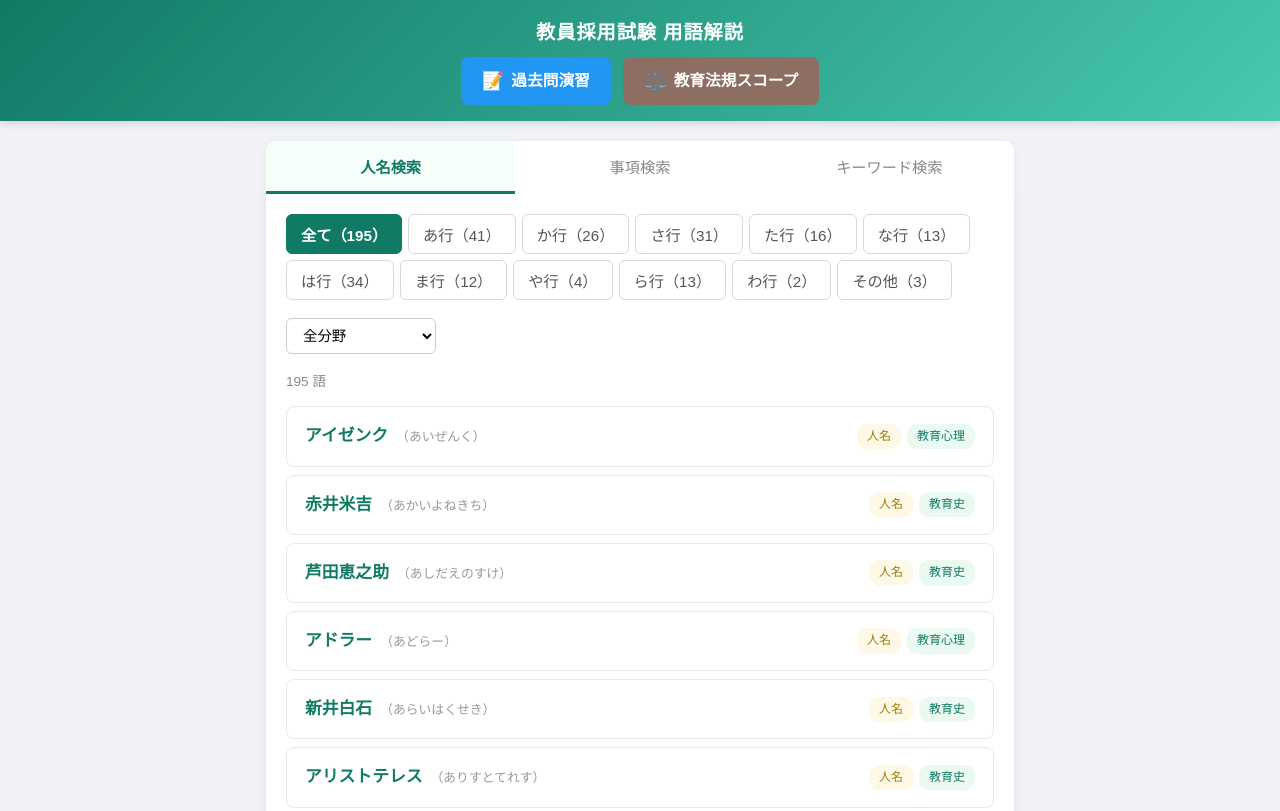
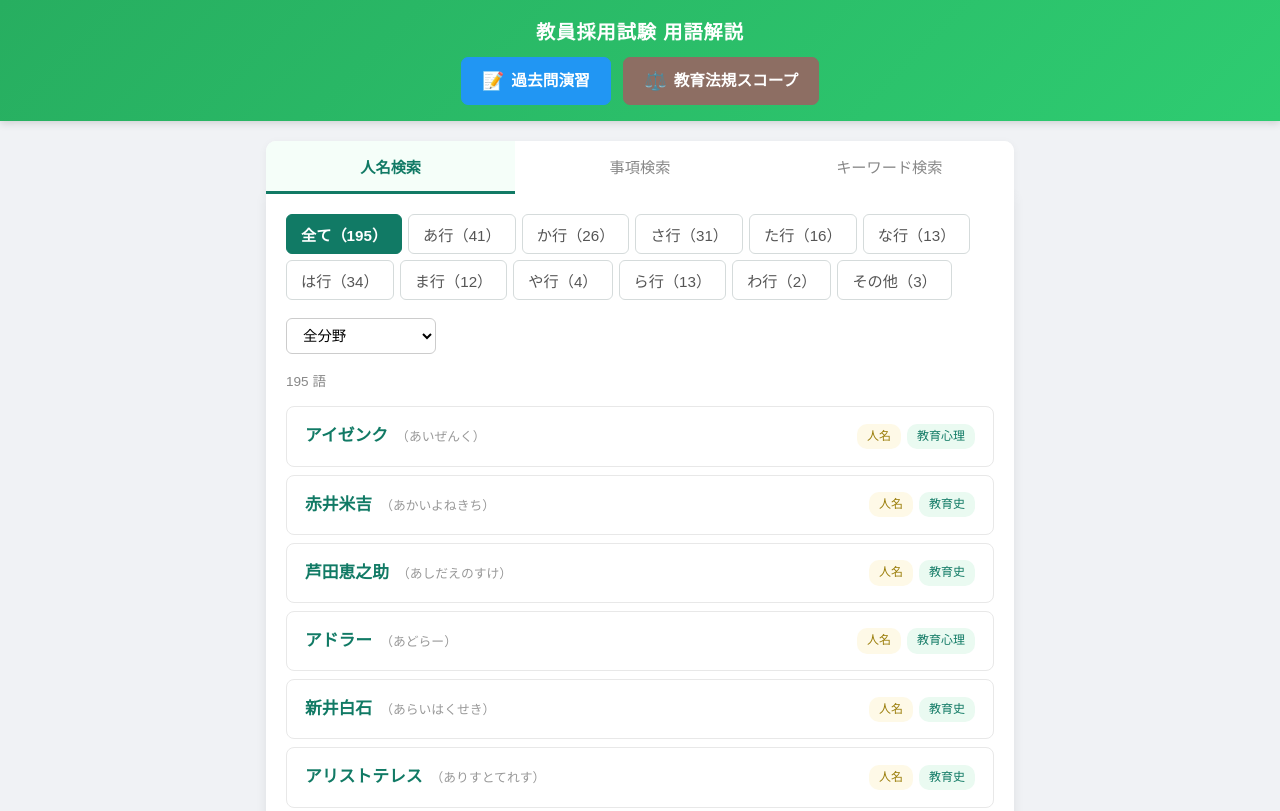
Before and after one commit to AkihikoSatoh/kyousaijiji, a plain HTML site: page glossary.html in a window 1280 px wide. Shown: the top 811 px of the page. Drawn offline with Linux system fonts and the light colour scheme.

Commit message:
ヘッダー色とボタンを更新

```diff
--- a/glossary.html
+++ b/glossary.html
@@ -16,7 +16,7 @@ body {
 }
 
 header {
-  background: linear-gradient(135deg, #117a65, #48c9b0);
+  background: linear-gradient(135deg, #27ae60, #2ecc71);
   color: #fff;
   padding: 16px 20px;
   text-align: center;
```
Also changed, not shown: index.html (+1 -1 lines).
